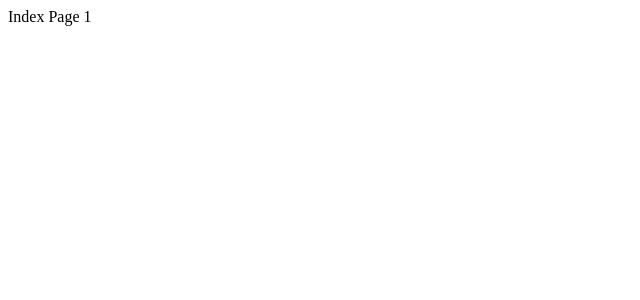
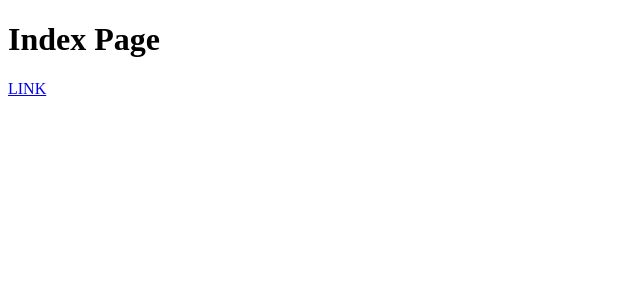
Before and after one commit to Mohini0104/Next.js, a Next.js app in the folder Project_One/: page / in a window 1280 px wide. Shown: the top 300 px of the page, without its empty margins (0-640 px from the left). Built offline with nearby package versions, Linux system fonts and the light colour scheme.

Commit message:
Page Navigation with link component

```diff
--- a/Project_One/pages/index.jsx
+++ b/Project_One/pages/index.jsx
@@ -1,3 +1,13 @@
 import React from "react";
-const Page =()=><div>Index Page 1</div>
-export default Page
+import Link from 'next/link'
+const Page =()=>(
+    <div>
+    <h1>Index Page</h1>
+    <Link href='/notes'>
+
+        <a>LINK</a>
+    </Link>
+    </div>
+)
+
+export default Page;
```
Also changed, not shown: Project_One/pages/notes/index.jsx (+23 -3 lines).
